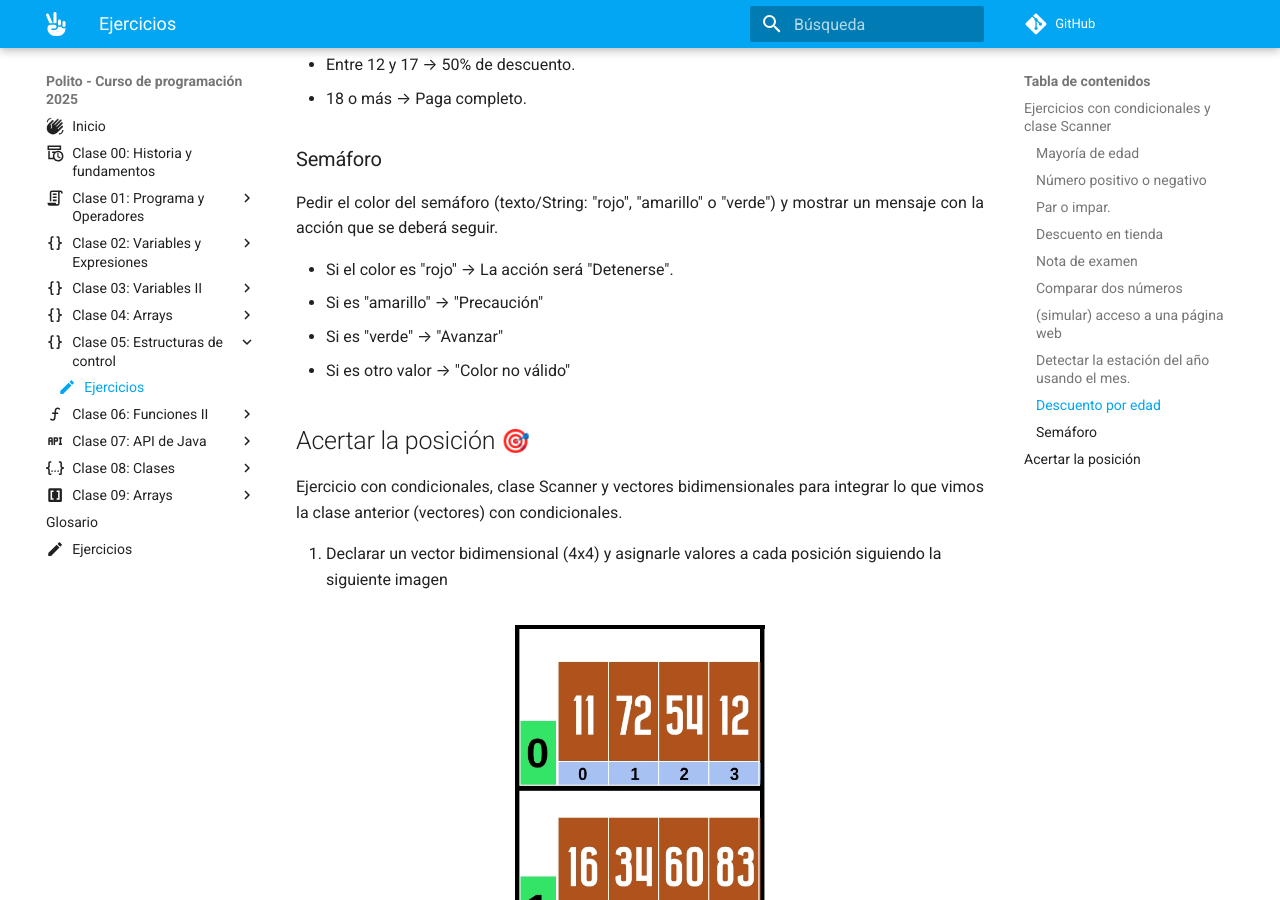
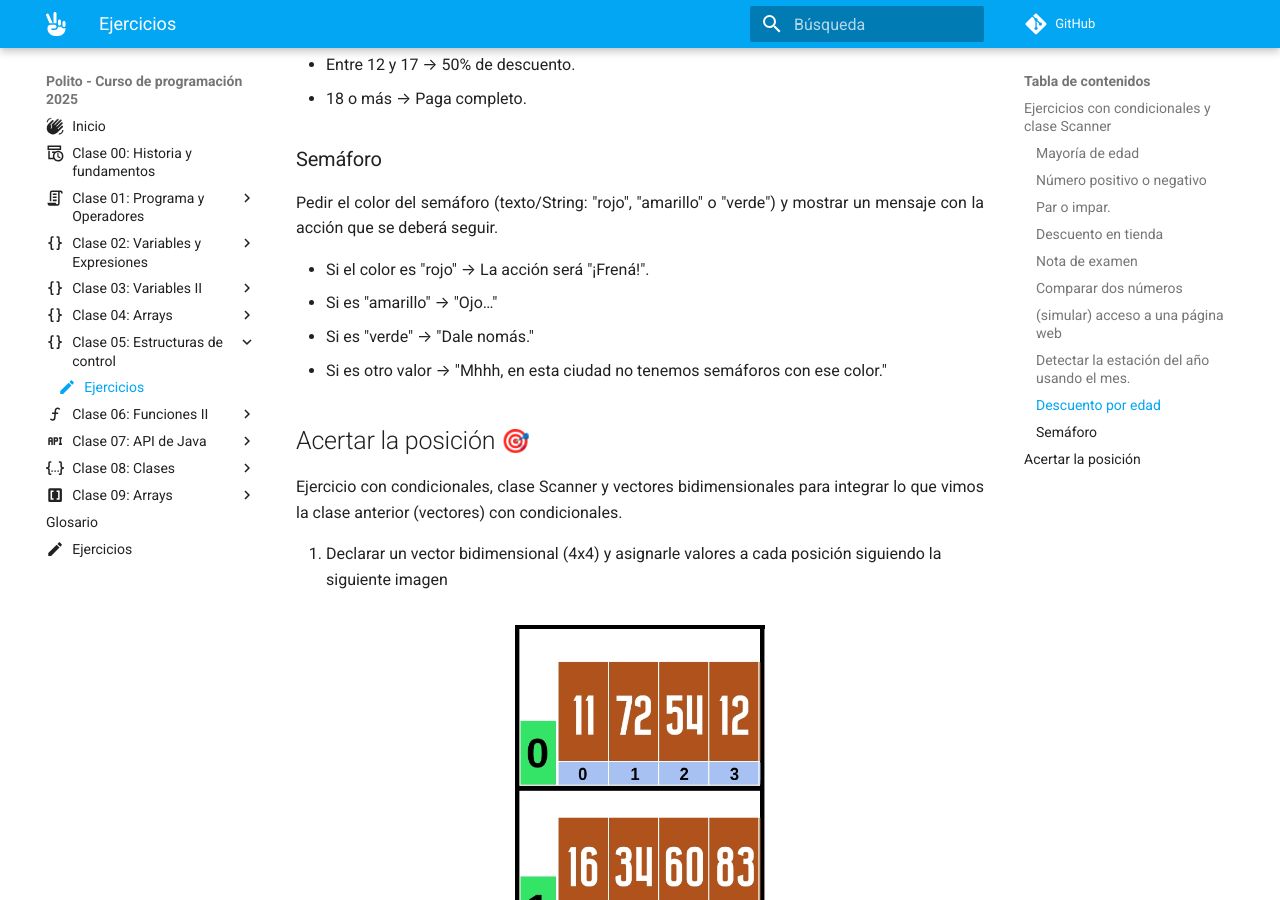
Before and after one commit to anairamzap/curso-polito, an MkDocs documentation site: the page built from docs/clase_05/ejercicios.md, in a window 1280 px wide and 900 px high, scrolled down 2524 px. Built offline with MkDocs 1.6.1 and Material for MkDocs 9.7.7, drawn with Linux system fonts in a browser that asks for light colours; emoji names are drawn with the system emoji font; comment, search, counter and statistics services are not loaded.

Commit message:
Cambio texto para mensajes del semáforo

```diff
--- a/docs/clase_05/ejercicios.md
+++ b/docs/clase_05/ejercicios.md
@@ -95,10 +95,10 @@ Pedir la edad de una persona y mostrar un mensaje con el descuento que se aplica
 Pedir el color del semáforo (texto/String: "rojo", "amarillo" o "verde") y mostrar un mensaje con la acción que
 se deberá seguir.
 
-- Si el color es "rojo" → La acción será "Detenerse".
-- Si es "amarillo" → "Precaución"
-- Si es "verde" → "Avanzar"
-- Si es otro valor → "Color no válido"
+- Si el color es "rojo" → La acción será "¡Frená!".
+- Si es "amarillo" → "Ojo..."
+- Si es "verde" → "Dale nomás."
+- Si es otro valor → "Mhhh, en esta ciudad no tenemos semáforos con ese color."
 
 ## Acertar la posición :dart:
 Ejercicio con condicionales, clase Scanner y vectores bidimensionales para integrar lo que vimos la clase
```
